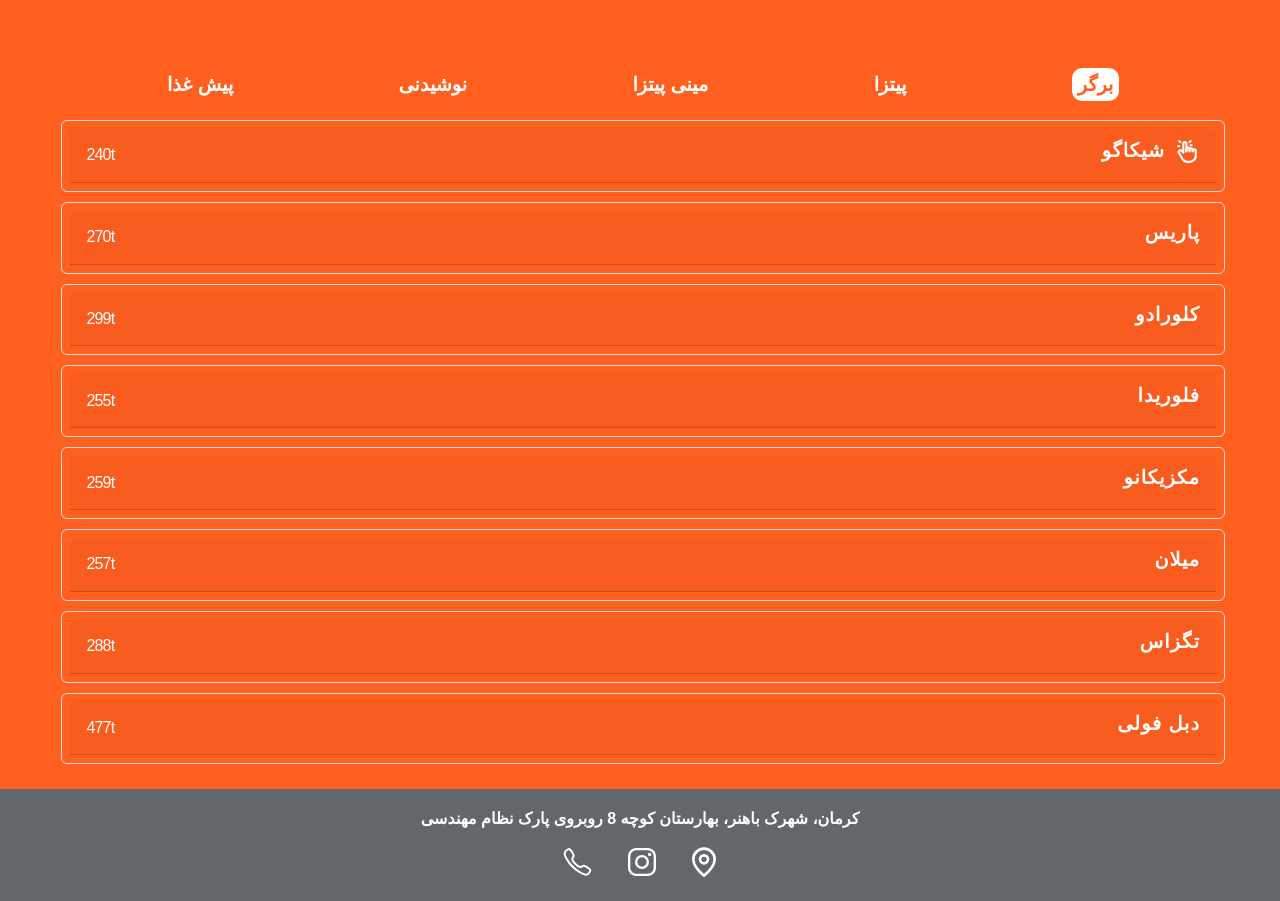
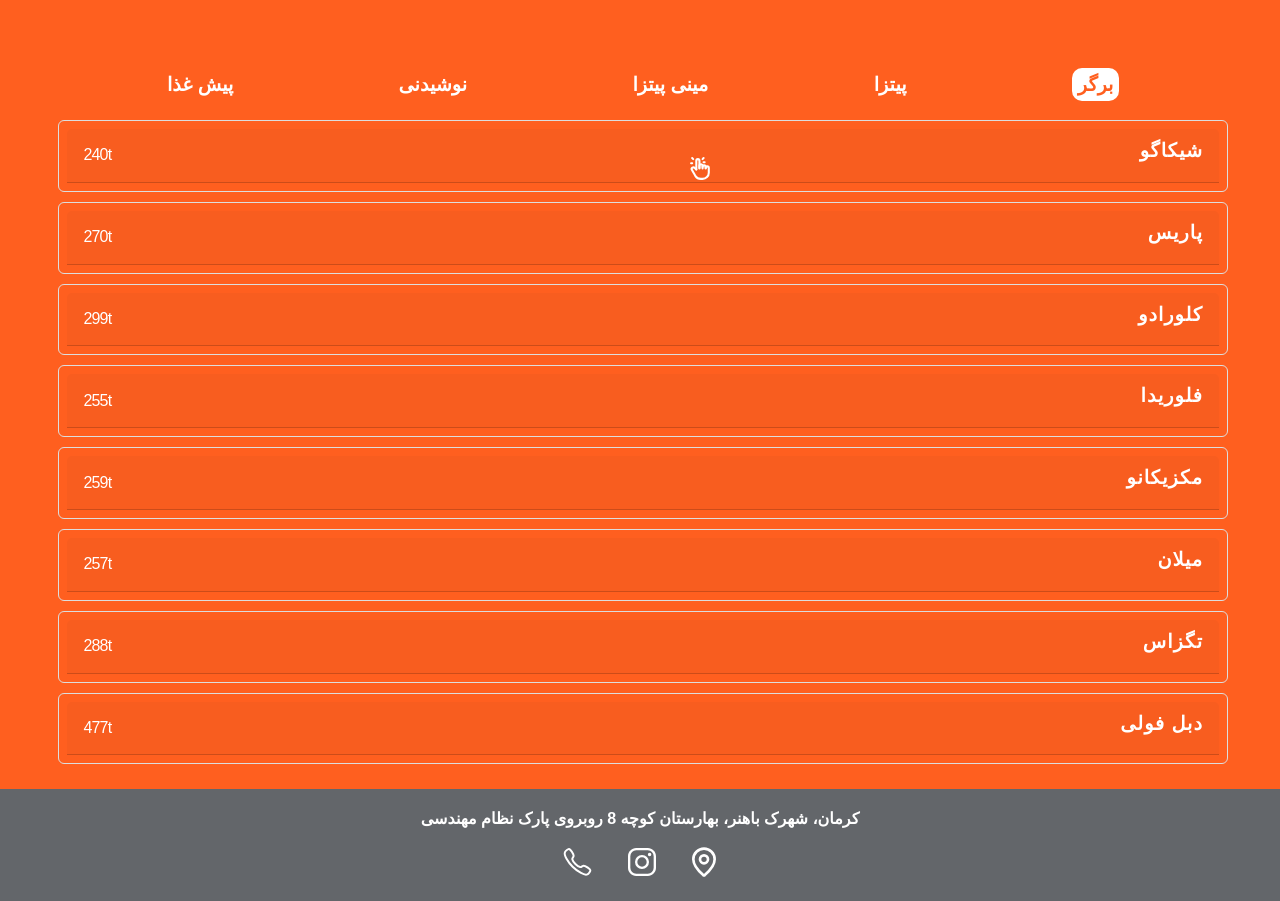
Before and after one commit to pedramjlo/Daei-Ali-ORG, a React (Create React App) app: page / in a window 1280 px wide. Shown: the part 600-1501 px from the top of the page. Built offline with nearby package versions, Linux system fonts and the light colour scheme; a web font is replaced by a local one.

Commit message:
done with animation effects

```diff
--- a/src/card.css
+++ b/src/card.css
@@ -1,6 +1,6 @@
 .card {
-    border: 0.3px solid #ddd;
-    margin: 10px 23px;
+    border: 1px solid #ddd;
+    margin: 10px 20px;
     padding: 8px;
     background-color: #FF5F1F;
     transition: padding 0.3s ease, background-color 0.3s ease, border-color 0.3s ease;
@@ -57,27 +57,46 @@
     font-size: 1.3em;
     font-weight: 200;
     margin-left: 10px;
-    animation: bounce 2.6s infinite;
+    animation: bounce 2s ease-in-out infinite;
+    position: absolute;
+    right: 44%;
+    top: 50%;
 }
 
-
 @keyframes bounce {
-    0%, 20%, 50%, 80%, 100% {
+    0%, 100% {
         transform: translateY(0);
     }
-    40% {
-        transform: translateY(-30px);
+    30% {
+        transform: translateY(-10px); /* Move up */
     }
     60% {
-        transform: translateY(-15px);
+        transform: translateY(0px); /* Move back to original position */
+    }
+    70% {
+        transform: translateY(-3px); /* Small bounce */
+    }
+    80% {
+        transform: translateY(0px); /* Return to original position */
+    }
+}
+
+@keyframes wink {
+    0%, 100% {
+        border-color: #ddd;
+    }
+    30%, 60% {
+        border-color: #FF5F1F; /* Change to the color you want to wink with */
+    }
+    70%, 80% {
+        border-color: #ddd; /* Reset to original color */
     }
 }
 
 .card.highlighted {
-    /* Additional styles if needed, such as a border or background change */
+    animation: wink 2s ease-in-out infinite;
 }
 
-/* Hide the bouncing icon when the card is expanded */
 .card.expanded .bouncing-icon {
     display: none;
 }
--- a/src/components/burgerpage.jsx
+++ b/src/components/burgerpage.jsx
@@ -3,52 +3,85 @@ import Card from './card';
 import '../card.css';
 
 const BurgerContent = () => {
-    const [isFirstVisit, setIsFirstVisit] = useState(true);
+    const [interacted, setInteracted] = useState(false);
 
     useEffect(() => {
-        // Check if user has visited before
+        // check for prior interaction
         const interacted = localStorage.getItem('card-interacted');
         if (interacted) {
-            setIsFirstVisit(false);
+            setInteracted(true);
         }
     }, []);
 
     const handleCardInteraction = () => {
         localStorage.setItem('card-interacted', 'true');
-        setIsFirstVisit(false);
+        setInteracted(true);
     };
 
     return (
         <div>
-            <Card title="شیکاگو" price="240t" isExpandable={true} className="burger-card" isHighlighted={isFirstVisit} onExpand={handleCardInteraction}>
+            <Card
+                title="شیکاگو"
+                price="240t"
+                isHighlighted={!interacted} // highlight the first card if not interacted
+                onExpand={handleCardInteraction}
+            >
                 <p style={{ direction: "rtl" }}>2 عدد برگر 80 گرمی گوساله - پنیر گودا - سس برگر و سس باربیکیو - پیاز کاراملی</p>
             </Card>
 
-            <Card title="پاریس" price="270t" isExpandable={true} className="burger-card" onExpand={handleCardInteraction}>
+            <Card
+                title="پاریس"
+                price="270t"
+                onExpand={handleCardInteraction}
+            >
                 <p style={{ direction: "rtl" }}>2 عدد برگر 80 گرمی گوساله - پنیر گودا و پنیر ترکیبی - قارچ - سس برگر و سس خردل شیرین</p>
             </Card>
 
-            <Card title="کلورادو" price="299t" isExpandable={true} className="burger-card" onExpand={handleCardInteraction}>
+            <Card
+                title="کلورادو"
+                price="299t"
+                onExpand={handleCardInteraction}
+            >
                 <p style={{ direction: "rtl" }}>2 عدد برگر 80 گرمی گوساله شنیسل مرغ گریل شده پنیر گودا سس برگر و سس خردل شیرین - پیاز خورد شده</p>
             </Card>
 
-            <Card title="فلوریدا" price="255t" isExpandable={true} className="burger-card" onExpand={handleCardInteraction}>
+            <Card
+                title="فلوریدا"
+                price="255t"
+                onExpand={handleCardInteraction}
+            >
                 <p style={{ direction: "rtl" }}>2 عدد برگر 80 گرمی گوساله - پنیر گودا - پیاز خورد شده - سس برگر و سس قارچ و سس خردل شیرین</p>
             </Card>
 
-            <Card title="مکزیکانو" price="259t" isExpandable={true} className="burger-card" onExpand={handleCardInteraction}>
+            <Card
+                title="مکزیکانو"
+                price="259t"
+                onExpand={handleCardInteraction}
+            >
                 <p style={{ direction: "rtl" }}>2 عدد برگر 80 گرمی گوساله - پنیر گودا - هالوپینو - پپرونی - سس برگر و سس چیلی تای - پیاز خورد شده</p>
             </Card>
 
-            <Card title=" میلان" price="257t" isExpandable={true} className="burger-card" onExpand={handleCardInteraction}>
+            <Card
+                title=" میلان"
+                price="257t"
+                onExpand={handleCardInteraction}
+            >
                 <p style={{ direction: "rtl" }}>2 برگر 80 گرمی گوساله پنیر گورگونزولا - پنیر گودا - گوجه خشک - سس برگر و سس پستو</p>
             </Card>
 
-            <Card title="تگزاس " price="288t" isExpandable={true} className="burger-card" onExpand={handleCardInteraction}>
+            <Card
+                title="تگزاس "
+                price="288t"
+                onExpand={handleCardInteraction}
+            >
                 <p style={{ direction: "rtl" }}>2 عدد برگر 80 گرمی گوساله بیکن - پنیر گودا - قارچ با سس باربیکیو تفت داده شده - نان مک - سس برگر و سس خامه شیرین</p>
             </Card>
 
-            <Card title="دبل فولی " price="477t" isExpandable={true} className="burger-card" onExpand={handleCardInteraction}>
+            <Card
+                title="دبل فولی "
+                price="477t"
+                onExpand={handleCardInteraction}
+            >
                 <p style={{ direction: "rtl" }}>4 عدد برگر 80 گرمی گوساله - پنیر گودا 2 عدد - سس برگر و سس خردل شیرین و سس قارج - بیکن کریسپی</p>
             </Card>
         </div>
--- a/src/components/card.jsx
+++ b/src/components/card.jsx
@@ -8,7 +8,6 @@ const Card = ({ title, price, children, isHighlighted, onExpand }) => {
     const handleExpandClick = () => {
         if (children) {
             setIsExpanded(!isExpanded);
-
             if (onExpand) {
                 onExpand();
             }
@@ -16,7 +15,7 @@ const Card = ({ title, price, children, isHighlighted, onExpand }) => {
     };
 
     return (
-        <div className={`card ${isExpanded ? 'expanded' : ''}`}>
+        <div className={`card ${isExpanded ? 'expanded' : ''} ${isHighlighted ? 'highlighted' : ''}`}>
             <div
                 className={`card-header ${isHighlighted ? 'highlighted' : ''}`}
                 onClick={handleExpandClick}
```
